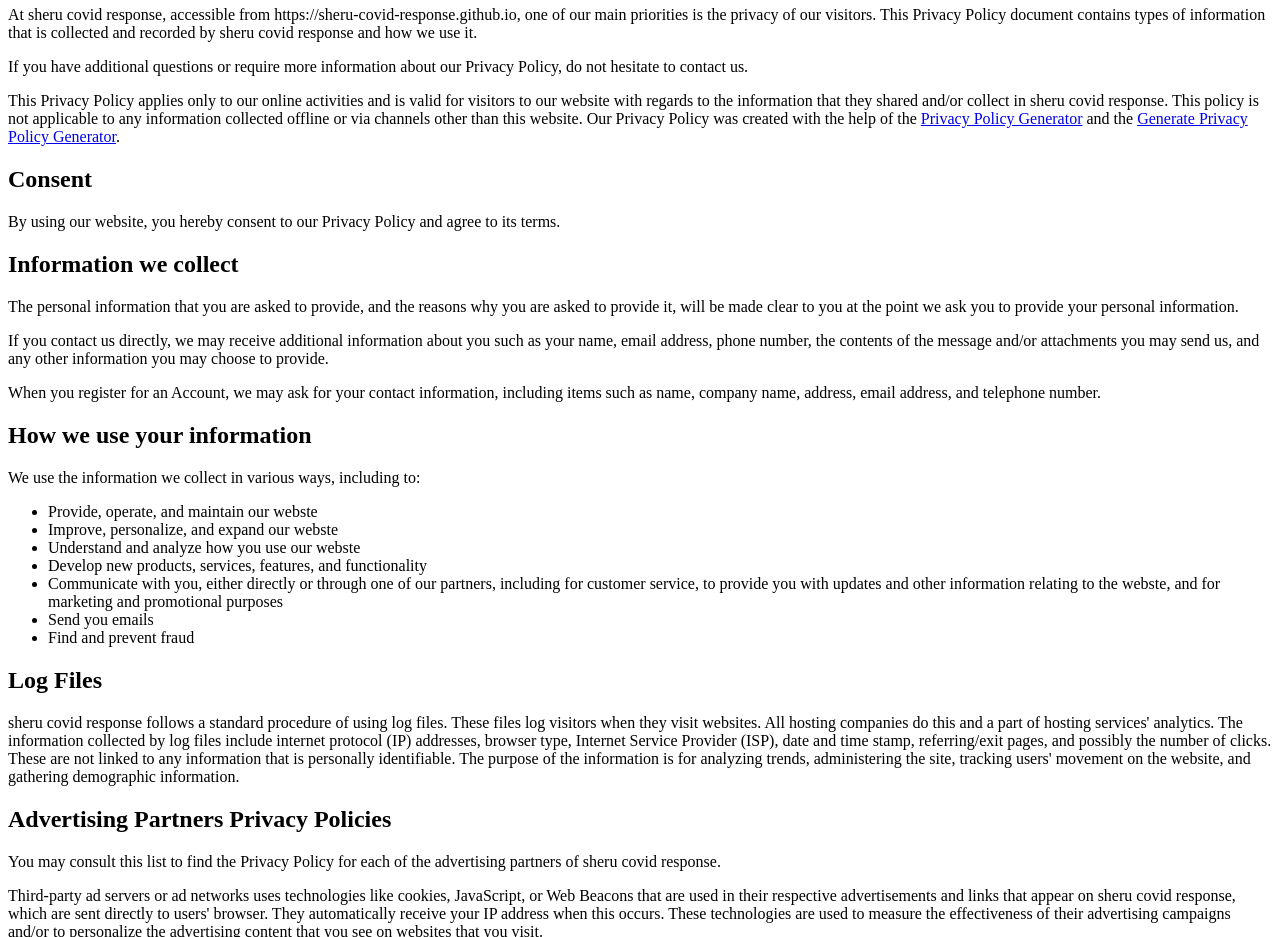
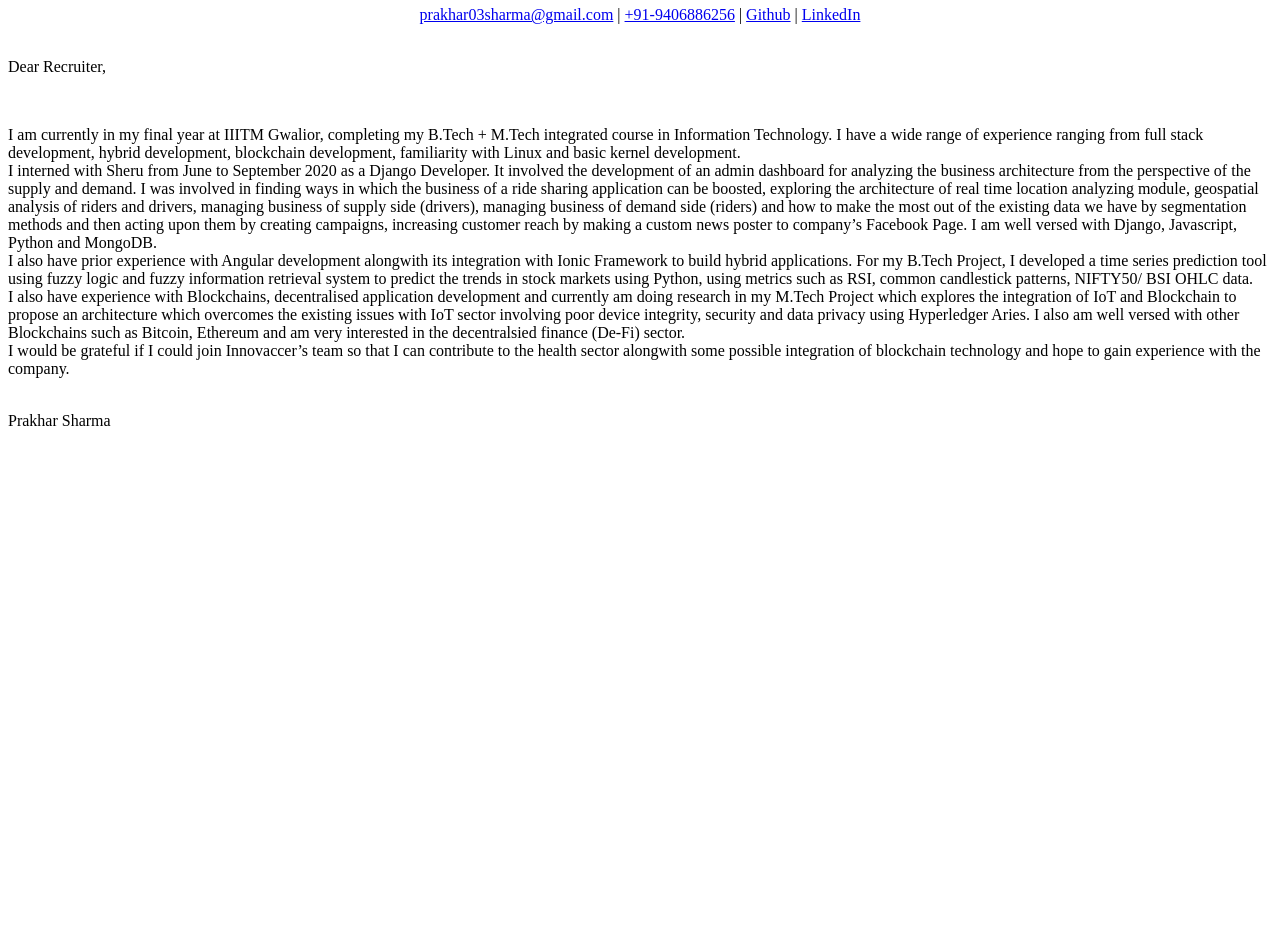
Before and after one commit to prakharsr/prakharsr.github.io, a plain HTML site: page index.html in a window 1280 px wide. Shown: the part 60-997 px from the top of the page. After the commit the page ends 800 px from the top, so only its background shows below. Drawn offline with Linux system fonts and the light colour scheme.

Commit message:
cover letter

```diff
--- a/index.html
+++ b/index.html
@@ -1,77 +1,40 @@
-<h1>Privacy Policy for testApp</h1>
-
-<p>At sheru covid response, accessible from https://sheru-covid-response.github.io, one of our main priorities is the privacy of our visitors. This Privacy Policy document contains types of information that is collected and recorded by sheru covid response and how we use it.</p>
-
-<p>If you have additional questions or require more information about our Privacy Policy, do not hesitate to contact us.</p>
-
-<p>This Privacy Policy applies only to our online activities and is valid for visitors to our website with regards to the information that they shared and/or collect in sheru covid response. This policy is not applicable to any information collected offline or via channels other than this website. Our Privacy Policy was created with the help of the <a href="https://www.privacypolicygenerator.info">Privacy Policy Generator</a> and the <a href="https://www.generateprivacypolicy.com">Generate Privacy Policy Generator</a>.</p>
-
-<h2>Consent</h2>
-
-<p>By using our website, you hereby consent to our Privacy Policy and agree to its terms.</p>
-
-<h2>Information we collect</h2>
-
-<p>The personal information that you are asked to provide, and the reasons why you are asked to provide it, will be made clear to you at the point we ask you to provide your personal information.</p>
-<p>If you contact us directly, we may receive additional information about you such as your name, email address, phone number, the contents of the message and/or attachments you may send us, and any other information you may choose to provide.</p>
-<p>When you register for an Account, we may ask for your contact information, including items such as name, company name, address, email address, and telephone number.</p>
-
-<h2>How we use your information</h2>
-
-<p>We use the information we collect in various ways, including to:</p>
-
-<ul>
-<li>Provide, operate, and maintain our webste</li>
-<li>Improve, personalize, and expand our webste</li>
-<li>Understand and analyze how you use our webste</li>
-<li>Develop new products, services, features, and functionality</li>
-<li>Communicate with you, either directly or through one of our partners, including for customer service, to provide you with updates and other information relating to the webste, and for marketing and promotional purposes</li>
-<li>Send you emails</li>
-<li>Find and prevent fraud</li>
-</ul>
-
-<h2>Log Files</h2>
-
-<p>sheru covid response follows a standard procedure of using log files. These files log visitors when they visit websites. All hosting companies do this and a part of hosting services' analytics. The information collected by log files include internet protocol (IP) addresses, browser type, Internet Service Provider (ISP), date and time stamp, referring/exit pages, and possibly the number of clicks. These are not linked to any information that is personally identifiable. The purpose of the information is for analyzing trends, administering the site, tracking users' movement on the website, and gathering demographic information.</p>
-
-
-
-
-<h2>Advertising Partners Privacy Policies</h2>
-
-<P>You may consult this list to find the Privacy Policy for each of the advertising partners of sheru covid response.</p>
-
-<p>Third-party ad servers or ad networks uses technologies like cookies, JavaScript, or Web Beacons that are used in their respective advertisements and links that appear on sheru covid response, which are sent directly to users' browser. They automatically receive your IP address when this occurs. These technologies are used to measure the effectiveness of their advertising campaigns and/or to personalize the advertising content that you see on websites that you visit.</p>
-
-<p>Note that sheru covid response has no access to or control over these cookies that are used by third-party advertisers.</p>
-
-<h2>Third Party Privacy Policies</h2>
-
-<p>sheru covid response's Privacy Policy does not apply to other advertisers or websites. Thus, we are advising you to consult the respective Privacy Policies of these third-party ad servers for more detailed information. It may include their practices and instructions about how to opt-out of certain options. </p>
-
-<p>You can choose to disable cookies through your individual browser options. To know more detailed information about cookie management with specific web browsers, it can be found at the browsers' respective websites.</p>
-
-<h2>CCPA Privacy Rights (Do Not Sell My Personal Information)</h2>
-
-<p>Under the CCPA, among other rights, California consumers have the right to:</p>
-<p>Request that a business that collects a consumer's personal data disclose the categories and specific pieces of personal data that a business has collected about consumers.</p>
-<p>Request that a business delete any personal data about the consumer that a business has collected.</p>
-<p>Request that a business that sells a consumer's personal data, not sell the consumer's personal data.</p>
-<p>If you make a request, we have one month to respond to you. If you would like to exercise any of these rights, please contact us.</p>
-
-<h2>GDPR Data Protection Rights</h2>
-
-<p>We would like to make sure you are fully aware of all of your data protection rights. Every user is entitled to the following:</p>
-<p>The right to access – You have the right to request copies of your personal data. We may charge you a small fee for this service.</p>
-<p>The right to rectification – You have the right to request that we correct any information you believe is inaccurate. You also have the right to request that we complete the information you believe is incomplete.</p>
-<p>The right to erasure – You have the right to request that we erase your personal data, under certain conditions.</p>
-<p>The right to restrict processing – You have the right to request that we restrict the processing of your personal data, under certain conditions.</p>
-<p>The right to object to processing – You have the right to object to our processing of your personal data, under certain conditions.</p>
-<p>The right to data portability – You have the right to request that we transfer the data that we have collected to another organization, or directly to you, under certain conditions.</p>
-<p>If you make a request, we have one month to respond to you. If you would like to exercise any of these rights, please contact us.</p>
-
-<h2>Children's Information</h2>
-
-<p>Another part of our priority is adding protection for children while using the internet. We encourage parents and guardians to observe, participate in, and/or monitor and guide their online activity.</p>
-
-<p>sheru covid response does not knowingly collect any Personal Identifiable Information from children under the age of 13. If you think that your child provided this kind of information on our website, we strongly encourage you to contact us immediately and we will do our best efforts to promptly remove such information from our records.</p>
+<center><h1>Prakhar Sharma</h1></center>
+<center><a href="mailto:prakhar03sharma@gmail.com">prakhar03sharma@gmail.com</a> | <a href="tel:9406886256">+91-9406886256</a> | <a href="https://github.com/prakharsr">Github</a> | <a href="https://www.linkedin.com/in/prakhar-sharma-733736175/">LinkedIn</a></center>
+<br>
+<p>Dear Recruiter, </p>
+<br>
+<p>
+    I am currently in my final year at IIITM Gwalior, completing my B.Tech + M.Tech integrated
+    course in Information Technology. I have a wide range of experience ranging from full stack
+    development, hybrid development, blockchain development, familiarity with Linux and
+    basic kernel development.
+    <br>
+    I interned with Sheru from June to September 2020 as a Django Developer. It involved the
+    development of an admin dashboard for analyzing the business architecture from the
+    perspective of the supply and demand. I was involved in finding ways in which the business
+    of a ride sharing application can be boosted, exploring the architecture of real time location
+    analyzing module, geospatial analysis of riders and drivers, managing business of supply
+    side (drivers), managing business of demand side (riders) and how to make the most out of
+    the existing data we have by segmentation methods and then acting upon them by creating
+    campaigns, increasing customer reach by making a custom news poster to company’s
+    Facebook Page. I am well versed with Django, Javascript, Python and MongoDB.
+    <br>
+    I also have prior experience with Angular development alongwith its integration with Ionic
+    Framework to build hybrid applications. For my B.Tech Project, I developed a time series
+    prediction tool using fuzzy logic and fuzzy information retrieval system to predict the trends
+    in stock markets using Python, using metrics such as RSI, common candlestick patterns,
+    NIFTY50/ BSI OHLC data.
+    <br>
+    I also have experience with Blockchains, decentralised application development and
+    currently am doing research in my M.Tech Project which explores the integration of IoT and
+    Blockchain to propose an architecture which overcomes the existing issues with IoT sector
+    involving poor device integrity, security and data privacy using Hyperledger Aries. I also am
+    well versed with other Blockchains such as Bitcoin, Ethereum and am very interested in the
+    decentralsied finance (De-Fi) sector.
+    <br>
+    I would be grateful if I could join Innovaccer’s team so that I can contribute to the health
+    sector alongwith some possible integration of blockchain technology and hope to gain
+    experience with the company.
+</p>
+<br>
+<span>Prakhar Sharma</span>
```
